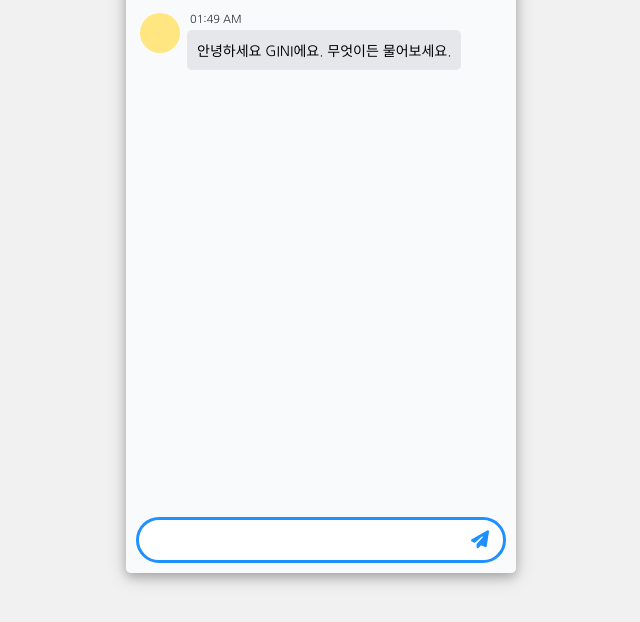
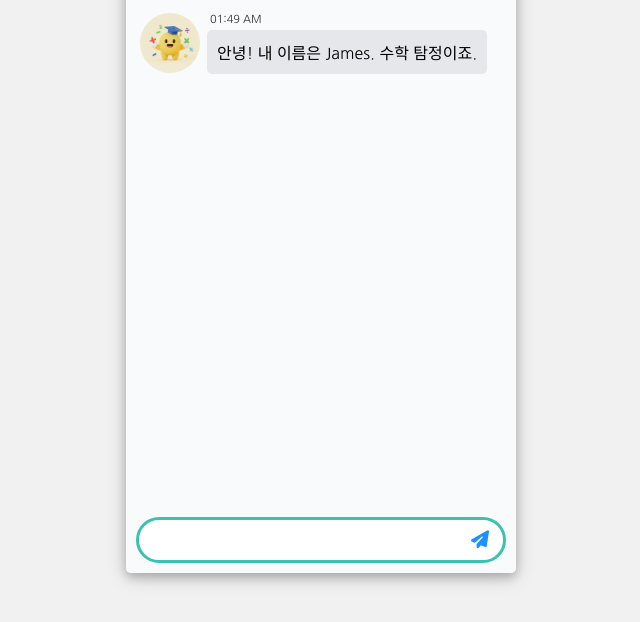
Before and after one commit to yejin0094/kwu_23_python, a plain HTML site: page project_chatbot/frontend/index.html in a window 1280 px wide. Shown: the part 100-722 px from the top of the page, without its empty margins (319-959 px from the left). Drawn offline with Linux system fonts and the light colour scheme; a web font is replaced by a local one.

Commit message:
Finished Chatbot Design

```diff
--- a/project_chatbot/frontend/index.html
+++ b/project_chatbot/frontend/index.html
@@ -49,7 +49,7 @@
             display: flex;
             background-color: white;
             height: 4.6rem;
-            border: 0.3rem solid #1e90ff;
+            border: 0.3rem solid #38c2af;
             border-radius: 2.5rem;
             padding: 0 .5rem;
         }
@@ -89,8 +89,8 @@
             justify-content: flex-end;
         }
         .chat_msg_box_left {
-            width: 4rem;
-            height: 4rem;
+            width: 6rem;
+            height: 6rem;
             display: flex;
             justify-content: center;
             align-items: center;
@@ -100,7 +100,7 @@
         .chat_msg_box_right {
             max-width: 32.2rem;
             padding-left: 0.7rem;
-            font-size: 1.4rem;
+            font-size: 1.6rem;
             display: flex;
             flex-direction: column;
             gap: 0.3rem;
@@ -111,8 +111,8 @@
             padding-left: 0;
         }
         .logo-s {
-            width: 4rem;
-            height: 4rem;
+            width: 6rem;
+            height: 6rem;
             background-image: url("./images/icon.png");
             background-size: cover;
             background-repeat: no-repeat;
@@ -252,7 +252,7 @@
                 messages = [
                     {
                         sender: 'ai',
-                        text: '안녕하세요 GINI에요. 무엇이든 물어보세요.',
+                        text: '안녕! 내 이름은 James. 수학 탐정이죠.',
                         time: getCurrentTime()
                     }
                 ];
```
Also changed, not shown: project_chatbot/frontend/images/icon.png (added).
